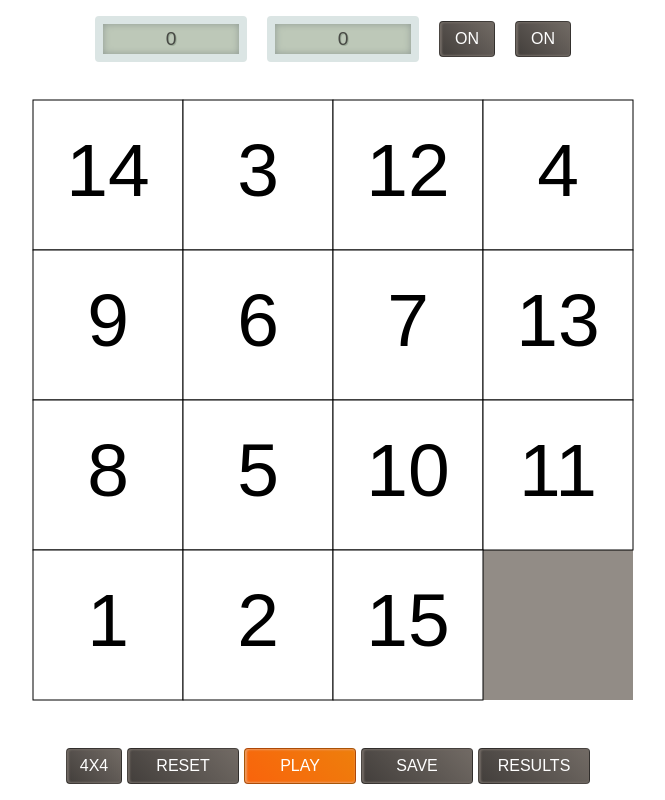
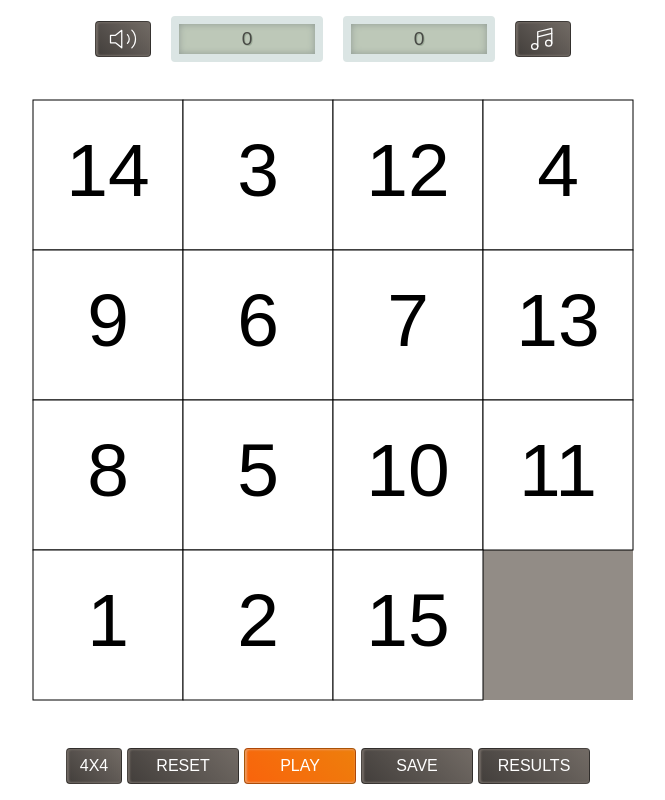
Before and after one commit to pavelgorbach/n-puzzle, a website built with webpack: page gem-puzzle/index.html in a window 1280 px wide. Shown: the whole page, without its empty margins (307-972 px from the left). Built offline with nearby package versions, Linux system fonts and the light colour scheme.

Commit message:
feat: add svg icons

```diff
--- /dev/null
+++ b/gem-puzzle/src/custom.d.ts
@@ -0,0 +1,4 @@
+declare module "*.svg" {
+  const content: any;
+  export default content;
+}
--- a/gem-puzzle/src/puzzle.ts
+++ b/gem-puzzle/src/puzzle.ts
@@ -1,5 +1,10 @@
 import * as I from './types'
 import * as utils from './utils'
+
+import soundOnIcon from './assets/icons/sound-on.svg'
+import soundOffIcon from './assets/icons/sound-off.svg'
+import musicOnIcon from './assets/icons/music-note.svg'
+import musicOffIcon from './assets/icons/music-note-crossed-out.svg'
 
 import GameProgressLocalStorage from './localStorage'
 import TileComponent from './tile'
@@ -44,6 +49,8 @@ export default class Puzzle {
   private saveButtonEl: HTMLButtonElement
   private soundButtonEl: HTMLButtonElement
   private musicButtonEl: HTMLButtonElement
+  private soundIconEl: HTMLImageElement
+  private musicIconEl: HTMLImageElement
 
   private ctx: CanvasRenderingContext2D
   private canvasDims: I.CanvasDims
@@ -68,7 +75,17 @@ export default class Puzzle {
     this.timerEl.classList.add('timer')
     this.timerEl.innerText = `${initialState.time}`
 
-    // this.displayEl.append(this.counterEl, this.timerEl)
+    this.musicButtonEl = document.createElement('button')
+    this.musicButtonEl.classList.add('button', 'music')
+    this.musicIconEl = document.createElement('img')
+    this.musicIconEl.src = musicOnIcon
+    this.musicButtonEl.append(this.musicIconEl)
+
+    this.soundButtonEl = document.createElement('button')
+    this.soundButtonEl.classList.add('button', 'sound')
+    this.soundIconEl = document.createElement('img')
+    this.soundIconEl.src = soundOnIcon
+    this.soundButtonEl.append(this.soundIconEl)
 
     this.controlsEl = document.createElement('div')
     this.controlsEl.classList.add('controls')
@@ -93,21 +110,13 @@ export default class Puzzle {
     resultsButton.classList.add('button')
     resultsButton.innerText = 'Results'
 
-    this.resetBoardFx = new Audio(require('./fx/reset.mp3').default)
-    this.tileTickFx = new Audio(require('./fx/hit.wav').default)
-    this.backgroundFx = new Audio(require('./fx/serenity.mp3').default)
+    this.resetBoardFx = new Audio(require('./assets/fx/reset.mp3').default)
+    this.tileTickFx = new Audio(require('./assets/fx/hit.wav').default)
+    this.backgroundFx = new Audio(require('./assets/fx/serenity.mp3').default)
     this.backgroundFx.loop = true
-    this.buttonPressFx = new Audio(require('./fx/button-press.mp3').default)
+    this.buttonPressFx = new Audio(require('./assets/fx/button-press.mp3').default)
 
-    this.musicButtonEl = document.createElement('button')
-    this.musicButtonEl.classList.add('button', 'sound')
-    this.musicButtonEl.innerText = 'On'
-
-    this.soundButtonEl = document.createElement('button')
-    this.soundButtonEl.classList.add('button', 'sound')
-    this.soundButtonEl.innerText = 'On'
-
-    this.displayEl.append(this.counterEl, this.timerEl, this.soundButtonEl, this.musicButtonEl)
+    this.displayEl.append(this.soundButtonEl, this.counterEl, this.timerEl, this.musicButtonEl)
     this.controlsEl.append(this.matrixButtonEl, this.resetButtonEl, this.playButtonEl, this.saveButtonEl, resultsButton)
 
     this.canvasEl = document.createElement('canvas')
@@ -216,12 +225,20 @@ export default class Puzzle {
   }
 
   private toggleSound() {
-    this.soundButtonEl.innerText = this.state.sound ? 'Off' : 'On'
+    if(this.state.sound) {
+      this.soundIconEl.src = soundOffIcon
+    } else {
+      this.soundIconEl.src = soundOnIcon
+    }
     this.state.sound = !this.state.sound
   }
 
   private toggleMusic() {
-    this.musicButtonEl.innerText = this.state.music ? 'Off' : 'On'
+    if(this.state.music) {
+      this.musicIconEl.src = musicOffIcon
+    } else {
+      this.musicIconEl.src = musicOnIcon
+    }
     this.state.music = !this.state.music
 
     if(!this.state.music) {
--- a/gem-puzzle/src/style.css
+++ b/gem-puzzle/src/style.css
@@ -96,6 +96,14 @@
   box-shadow: inset 1px 0px 2px 1px #EC9A60;
 }
 
-.button.matrix, .button.sound {
+.button.matrix, .button.sound, button.music {
   width: min(7vh, 7vw);
 }
+
+.button.sound > img {
+  max-height: 90%;
+}
+
+.button.music > img {
+  max-height: 80%;
+}
--- a/gem-puzzle/tsconfig.json
+++ b/gem-puzzle/tsconfig.json
@@ -8,5 +8,5 @@
     "target": "esnext",
     "allowJs": true
   },
-  "files": ["src/index.ts"]
+  "files": ["src/index.ts", "src/custom.d.ts"]
 }
```
Also changed, not shown: gem-puzzle/src/assets/icons/music-note-crossed-out.svg (added), gem-puzzle/src/assets/icons/music-note.svg (added), gem-puzzle/src/assets/icons/sound-off.svg (added), gem-puzzle/src/assets/icons/sound-on.svg (added), 7 other files.
